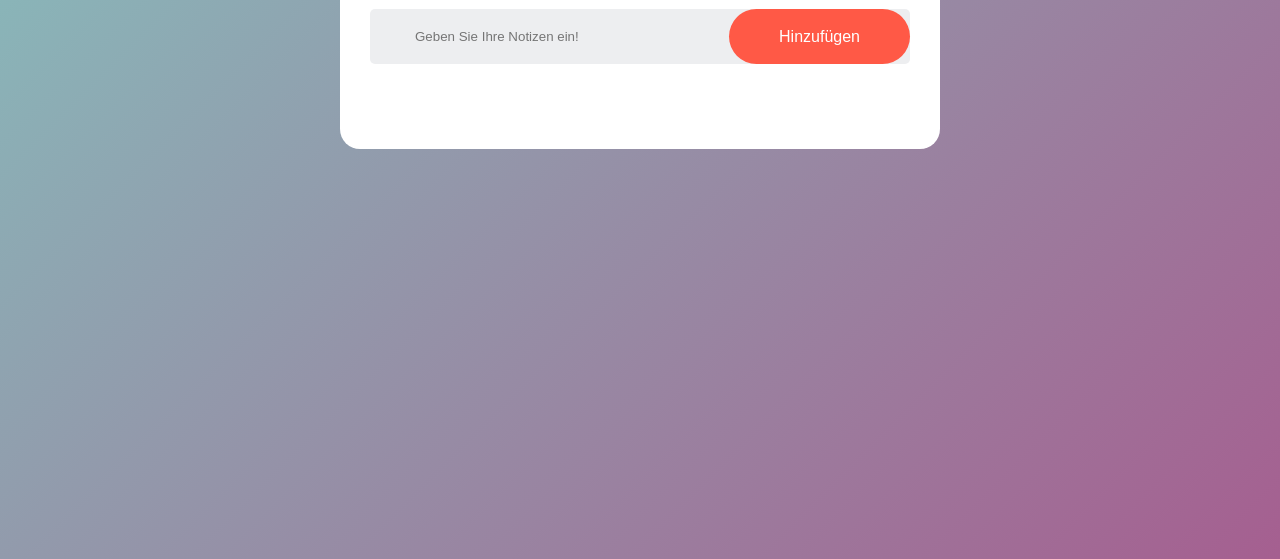
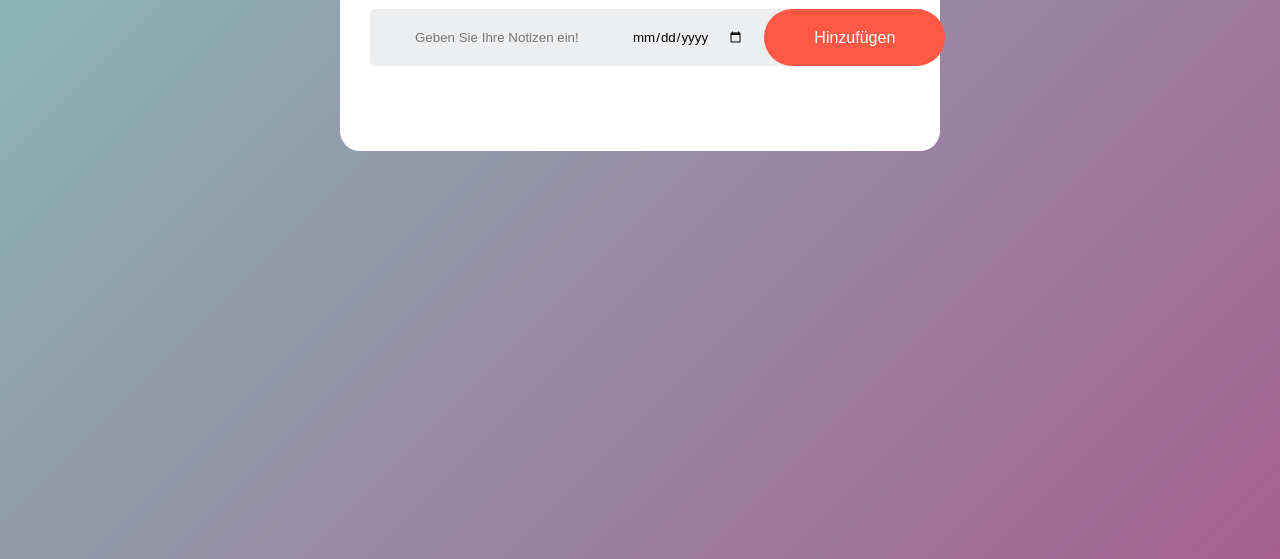
Before and after one commit to Sameh-Hamdalla/ToDoListeJS, a plain HTML site: page index.html in a window 1280 px wide. Shown: the part 241-800 px from the top of the page. Drawn offline with Linux system fonts and the light colour scheme.

Commit message:
Datum hinzufügt

```diff
--- a/index.html
+++ b/index.html
@@ -12,7 +12,9 @@
             <h2>To-Do Liste <img src="images/icon.png" alt=""></h2>
             <div class="row">
                 <input type="text" name="" id="input-box" placeholder="Geben Sie Ihre Notizen ein!">
+                <input type="date" id="task-date">
                 <button onclick="addTask()">Hinzufügen</button>
+
             </div>
             <ul id="list-container">
 
```
